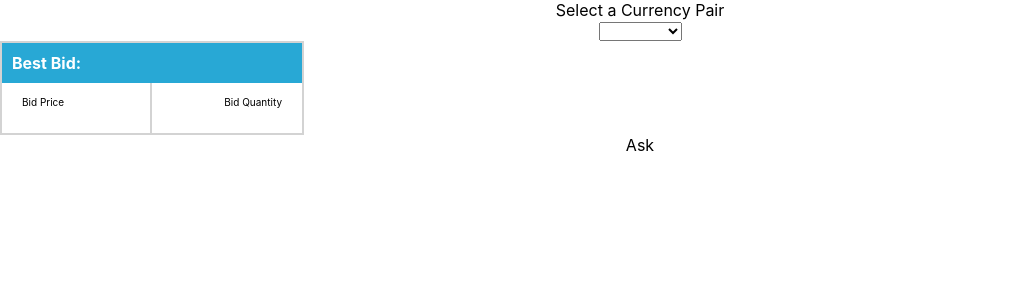
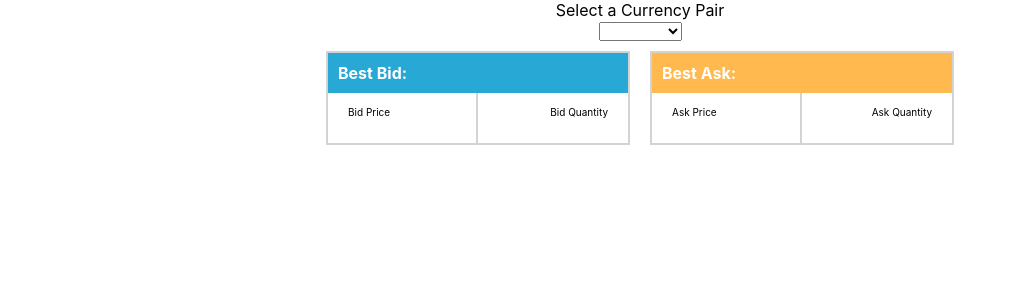
Before and after one commit to chuniversity/coinbase-widgets, a React (Create React App) app in the folder client/: page / in a window 1280 px wide. Shown: the top 300 px of the page, without its empty margins (0-1017 px from the left). Built offline with nearby package versions, Linux system fonts and the light colour scheme; no server answers.

Commit message:
best ask component

```diff
--- a/client/package.json
+++ b/client/package.json
@@ -6,7 +6,9 @@
     "@testing-library/jest-dom": "^5.14.1",
     "@testing-library/react": "^11.2.7",
     "@testing-library/user-event": "^12.8.3",
+    "chart.js": "^3.5.1",
     "react": "^17.0.2",
+    "react-chartjs-2": "^3.0.5",
     "react-dom": "^17.0.2",
     "react-scripts": "4.0.3",
     "web-vitals": "^1.1.2"
--- a/client/src/App.css
+++ b/client/src/App.css
@@ -47,6 +47,15 @@
 
 .bid-title-box {
   background-color: #28a8d5;
+  color: #fff;
+  height: 40px;
+  display: flex;
+  justify-content: left;
+  align-items: center;
+}
+
+.ask-title-box {
+  background-color: #ffb94e;
   color: #fff;
   height: 40px;
   display: flex;
@@ -106,3 +115,13 @@
   margin-top: 3px;
   font-size: x-small;
 }
+
+.bid-ask-cont {
+  display: flex;
+  justify-content: center;
+  align-items: center;
+}
+
+.bid-ask-cont > div {
+  margin: 10px;
+}
--- a/client/src/App.js
+++ b/client/src/App.js
@@ -32,12 +32,13 @@ function App() {
     ws.onmessage = msg => {
       let data = JSON.parse(msg.data)
       if(data.type === 'snapshot') {
-        console.log(data)
-        // console.log('asks:', data.asks[0])
-        // console.log('bids:', data.bids[0])
+
+        console.log('asks:', data.asks[0])
+        console.log('bids:', data.bids[0])
         setCurAsk(data.asks[0]);
         setCurBid(data.bids[0]);
-      } else {
+      } else if (data.type === 'l2update') {
+        console.log(data.type.changes[0], data.type.changes[1], data.type.changes[2])
 
       }
 
@@ -63,10 +64,12 @@ function App() {
           <option value="BCH-USD">BCH-USD</option>
         </select>
       </div>
+
       <div className="chart-cont">
-      <BestBid curBid={curBid} />
-        <BestAsk />
-
+        <div className="bid-ask-cont">
+          <BestBid curBid={curBid} />
+          <BestAsk curAsk={curAsk} />
+        </div>
       </div>
     </div>
   );
--- a/client/src/components/BestAsk.jsx
+++ b/client/src/components/BestAsk.jsx
@@ -1,9 +1,21 @@
 import React from 'react';
 
-function BestAsk() {
+function BestAsk({curAsk}) {
   return (
-    <div>
-      Ask
+    <div className="bid-box">
+      <div className="ask-title-box">
+      <div className="bid-title">Best Ask: </div>
+     </div>
+      <div className="bid-content-cont">
+        <div className="bid-price-cont">
+          <div className="bid-price">{curAsk[0]}</div>
+          <div className="bid-price-text">Ask Price</div>
+        </div>
+        <div className="Ask-quantity-cont">
+          <div className="bid-quantity">{curAsk[1]}</div>
+          <div className="bid-quantity-text">Ask Quantity</div>
+        </div>
+      </div>
     </div>
   );
 }
```
Also changed, not shown: client/src/components/BidChart.jsx (added, +44 -0 lines), 1 other file (tests, documents, lock files or other folders).
